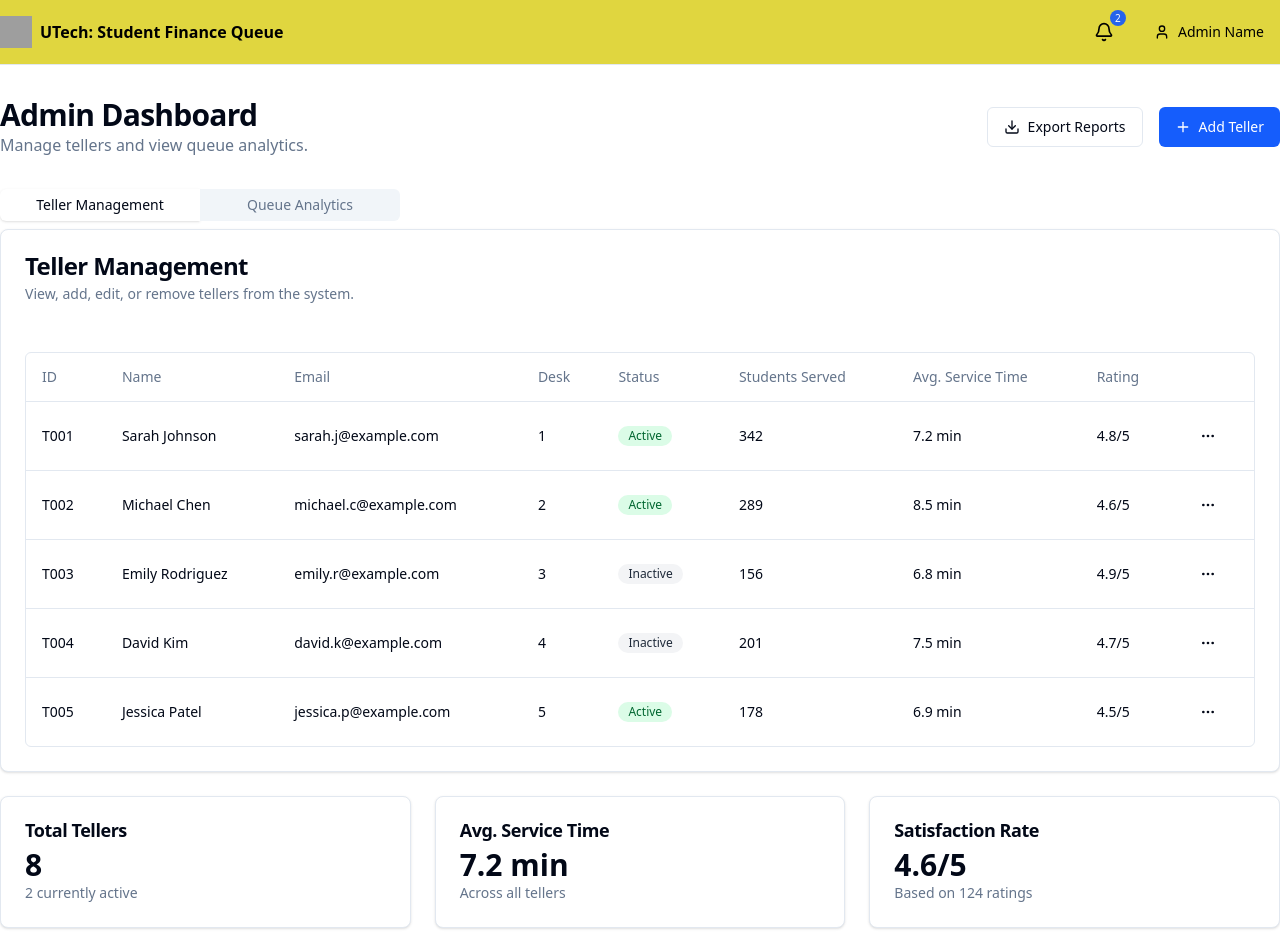
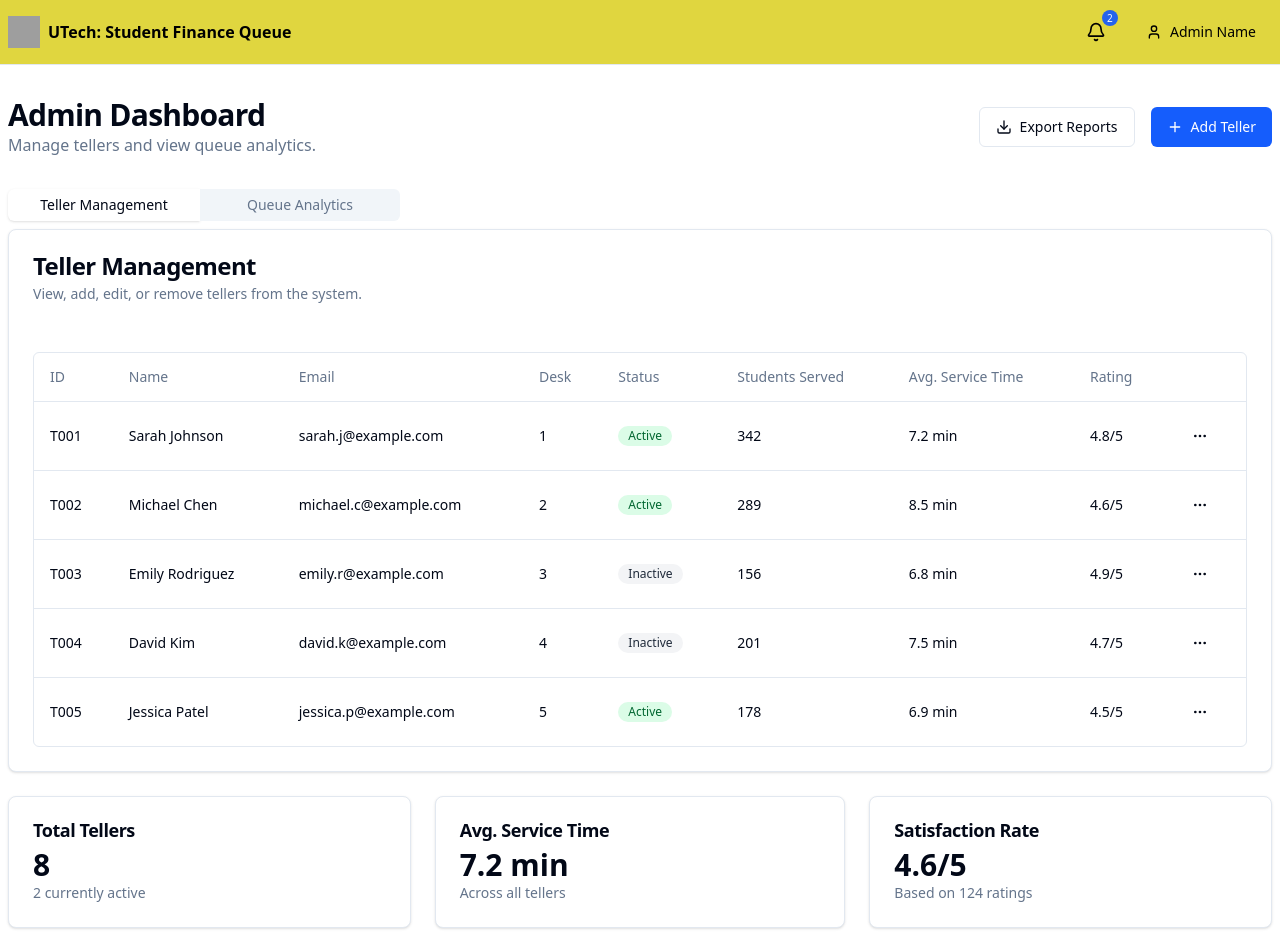
Before and after one commit to Skype876/Major-Project-TimeManagementSystem, a Vue app: page /admin in a window 1280 px wide. Shown: the top 952 px of the page. Built offline with nearby package versions, Linux system fonts and the light colour scheme; grey boxes are pictures that could not be loaded.

Commit message:
UI update

```diff
--- a/src/views/AdminDashboard.vue
+++ b/src/views/AdminDashboard.vue
@@ -3,7 +3,7 @@
     <div class="flex min-h-screen flex-col">
         <header class="sticky top-0 z-10 border-b bg-[#e0d63f] text-black">
             <div class="container flex h-16 items-center justify-between py-4">
-                <div class="flex items-center gap-2">
+                <div class="flex items-center gap-2 ml-2">
                     <router-link to="/" class="flex items-center gap-2 font-bold">
                         <img src="https://unevoc.unesco.org/fileadmin/up/utech_web.jpg" alt="UTECH" class="h-8 w-8"/>
                         <span>UTech: Student Finance Queue</span>
@@ -20,7 +20,7 @@
                     </button>
                     <div class="relative">
                         <button @click="isUserMenuOpen = !isUserMenuOpen"
-                            class="inline-flex items-center justify-center whitespace-nowrap rounded-md text-sm font-medium ring-offset-background transition-colors focus-visible:outline-none focus-visible:ring-2 focus-visible:ring-ring focus-visible:ring-offset-2 disabled:pointer-events-none disabled:opacity-50 hover:bg-[#d0c72f] text-black h-9 px-4 py-2 flex items-center gap-2">
+                            class="inline-flex items-center justify-center whitespace-nowrap rounded-md text-sm font-medium ring-offset-background transition-colors focus-visible:outline-none focus-visible:ring-2 focus-visible:ring-ring focus-visible:ring-offset-2 disabled:pointer-events-none disabled:opacity-50 hover:bg-[#d0c72f] text-black h-9 px-4 py-2 flex items-center gap-2 mr-2">
                             <User class="h-4 w-4" />
                             <span>Admin Name</span>
                         </button>
@@ -48,7 +48,7 @@
         <main class="flex-1">
             <div class="container py-8">
                 <div class="flex flex-col md:flex-row justify-between items-start md:items-center mb-8 gap-4">
-                    <div>
+                    <div class="ml-2">
                         <h1 class="text-3xl font-bold tracking-tight">Admin Dashboard</h1>
                         <p class="text-muted-foreground">Manage tellers and view queue analytics.</p>
                     </div>
@@ -59,7 +59,7 @@
                             Export Reports
                         </button>
                         <button @click="isAddTellerOpen = true"
-                            class="inline-flex items-center justify-center whitespace-nowrap rounded-md text-sm font-medium ring-offset-background transition-colors focus-visible:outline-none focus-visible:ring-2 focus-visible:ring-ring focus-visible:ring-offset-2 disabled:pointer-events-none disabled:opacity-50 bg-blue-600 text-white hover:bg-blue-700 h-10 px-4 py-2 flex items-center gap-2">
+                            class="inline-flex items-center justify-center whitespace-nowrap rounded-md text-sm font-medium ring-offset-background transition-colors focus-visible:outline-none focus-visible:ring-2 focus-visible:ring-ring focus-visible:ring-offset-2 disabled:pointer-events-none disabled:opacity-50 bg-blue-600 text-white hover:bg-blue-700 h-10 px-4 py-2 flex items-center gap-2 mr-2">
                             <Plus class="h-4 w-4" />
                             Add Teller
                         </button>
@@ -70,7 +70,7 @@
                     <div class="flex flex-col space-y-2">
                         <div class="grid w-full grid-cols-2 md:w-[400px]">
                             <button @click="activeTab = 'tellers'" :class="[
-                                'inline-flex items-center justify-center whitespace-nowrap rounded-l-md px-3 py-1.5 text-sm font-medium ring-offset-background transition-colors focus-visible:outline-none focus-visible:ring-2 focus-visible:ring-ring focus-visible:ring-offset-2 disabled:pointer-events-none disabled:opacity-50',
+                                'inline-flex items-center justify-center whitespace-nowrap rounded-l-md px-3 py-1.5 text-sm font-medium ring-offset-background transition-colors focus-visible:outline-none focus-visible:ring-2 focus-visible:ring-ring focus-visible:ring-offset-2 disabled:pointer-events-none disabled:opacity-50 ml-2',
                                 activeTab === 'tellers' ? 'bg-background text-foreground shadow-sm' : 'bg-muted text-muted-foreground'
                             ]">
                                 Teller Management
@@ -84,7 +84,7 @@
                         </div>
 
                         <div v-if="activeTab === 'tellers'" class="space-y-6">
-                            <div class="rounded-lg border bg-card text-card-foreground shadow-sm">
+                            <div class="rounded-lg border bg-card text-card-foreground shadow-sm ml-2 mr-2">
                                 <div class="flex flex-col space-y-1.5 p-6">
                                     <h3 class="text-2xl font-semibold leading-none tracking-tight">Teller Management
                                     </h3>
@@ -97,7 +97,7 @@
                             </div>
 
                             <div class="grid grid-cols-1 md:grid-cols-3 gap-6">
-                                <div class="rounded-lg border bg-card text-card-foreground shadow-sm">
+                                <div class="rounded-lg border bg-card text-card-foreground shadow-sm ml-2">
                                     <div class="flex flex-col space-y-1.5 p-6 pb-2">
                                         <h3 class="text-lg font-semibold leading-none tracking-tight">Total Tellers</h3>
                                     </div>
@@ -116,7 +116,7 @@
                                         <p class="text-sm text-muted-foreground">Across all tellers</p>
                                     </div>
                                 </div>
-                                <div class="rounded-lg border bg-card text-card-foreground shadow-sm">
+                                <div class="rounded-lg border bg-card text-card-foreground shadow-sm mr-2">
                                     <div class="flex flex-col space-y-1.5 p-6 pb-2">
                                         <h3 class="text-lg font-semibold leading-none tracking-tight">Satisfaction Rate
                                         </h3>
--- a/src/views/TellerDashboard.vue
+++ b/src/views/TellerDashboard.vue
@@ -5,7 +5,7 @@
             <div class="container flex h-16 items-center justify-between py-4">
                 <div class="flex items-center gap-2">
                     <router-link to="/" class="flex items-center gap-2 font-bold">
-                        <img src="https://unevoc.unesco.org/fileadmin/up/utech_web.jpg" alt="UTECH" class="h-8 w-8"/>
+                        <img src="https://unevoc.unesco.org/fileadmin/up/utech_web.jpg" alt="UTECH" class="h-8 w-8 ml-2"/>
                         <span>UTech: Student Finance Queue</span>
                     </router-link>
                 </div>
@@ -20,7 +20,7 @@
                     </button>
                     <div class="relative">
                         <button @click="isUserMenuOpen = !isUserMenuOpen"
-                            class="inline-flex items-center justify-center whitespace-nowrap rounded-md text-sm font-medium ring-offset-background transition-colors focus-visible:outline-none focus-visible:ring-2 focus-visible:ring-ring focus-visible:ring-offset-2 disabled:pointer-events-none disabled:opacity-50 hover:bg-[#d0c72f] text-black h-9 px-4 py-2 flex items-center gap-2">
+                            class="inline-flex items-center justify-center whitespace-nowrap rounded-md text-sm font-medium ring-offset-background transition-colors focus-visible:outline-none focus-visible:ring-2 focus-visible:ring-ring focus-visible:ring-offset-2 disabled:pointer-events-none disabled:opacity-50 hover:bg-[#d0c72f] text-black h-9 px-4 py-2 flex items-center gap-2 mr-2">
                             <User class="h-4 w-4" />
                             <span>Teller Name</span>
                         </button>
@@ -48,11 +48,11 @@
         <main class="flex-1">
             <div class="container py-8">
                 <div class="flex flex-col md:flex-row justify-between items-start md:items-center mb-8 gap-4">
-                    <div>
+                    <div class="ml-2">
                         <h1 class="text-3xl font-bold tracking-tight">Teller Dashboard</h1>
                         <p class="text-muted-foreground">Manage student queue and track your performance.</p>
                     </div>
-                    <div class="flex items-center gap-4">
+                    <div class="flex items-center gap-4 mr-2">
                         <div class="flex items-center gap-2 bg-[#e0d63f]/20 px-3 py-1 rounded-md">
                             <div class="h-3 w-3 rounded-full bg-green-500"></div>
                             <span class="text-sm font-medium">Online</span>
@@ -117,7 +117,7 @@
                                 </div>
                             </div>
                         </div>
-                        <div v-else class="rounded-lg border bg-card text-card-foreground shadow-sm">
+                        <div v-else class="rounded-lg border bg-card text-card-foreground shadow-sm ml-2">
                             <div class="flex flex-col space-y-1.5 p-6">
                                 <h3 class="text-2xl font-semibold leading-none tracking-tight">No Active Student</h3>
                                 <p class="text-sm text-muted-foreground">Call the next student in the queue to begin
@@ -131,7 +131,7 @@
                             </div>
                         </div>
 
-                        <div class="rounded-lg border bg-card text-card-foreground shadow-sm">
+                        <div class="rounded-lg border bg-card text-card-foreground shadow-sm ml-2">
                             <div class="flex flex-col space-y-1.5 p-6">
                                 <h3 class="text-2xl font-semibold leading-none tracking-tight">Queue Management</h3>
                                 <p class="text-sm text-muted-foreground">View and manage students in the queue</p>
@@ -143,7 +143,7 @@
                     </div>
 
                     <div class="space-y-6">
-                        <div class="rounded-lg border bg-card text-card-foreground shadow-sm">
+                        <div class="rounded-lg border bg-card text-card-foreground shadow-sm mr-2">
                             <div class="flex flex-col space-y-1.5 p-6">
                                 <h3 class="text-2xl font-semibold leading-none tracking-tight">Performance Dashboard
                                 </h3>
@@ -154,7 +154,7 @@
                             </div>
                         </div>
 
-                        <div class="rounded-lg border bg-card text-card-foreground shadow-sm">
+                        <div class="rounded-lg border bg-card text-card-foreground shadow-sm mr-2">
                             <div class="flex flex-col space-y-1.5 p-6">
                                 <h3 class="text-2xl font-semibold leading-none tracking-tight">Quick Stats</h3>
                                 <p class="text-sm text-muted-foreground">Today's service statistics</p>
```
